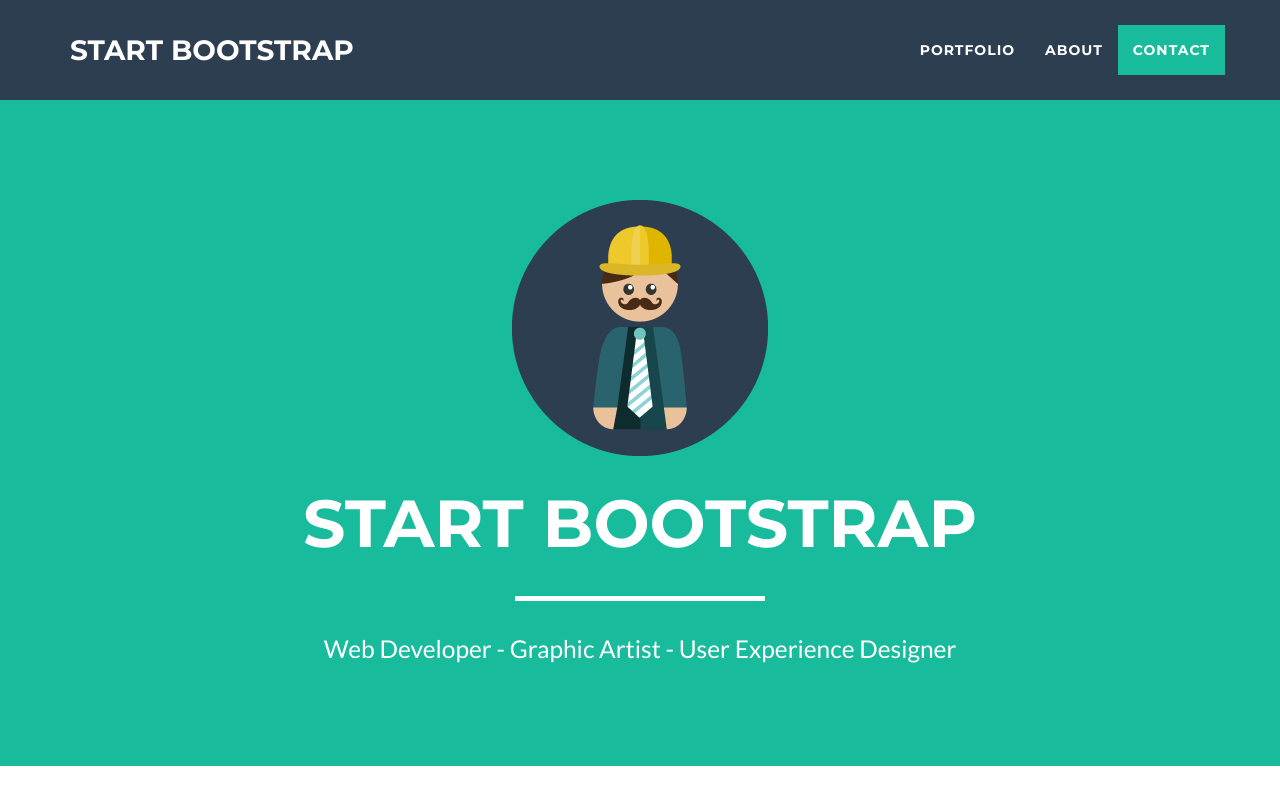
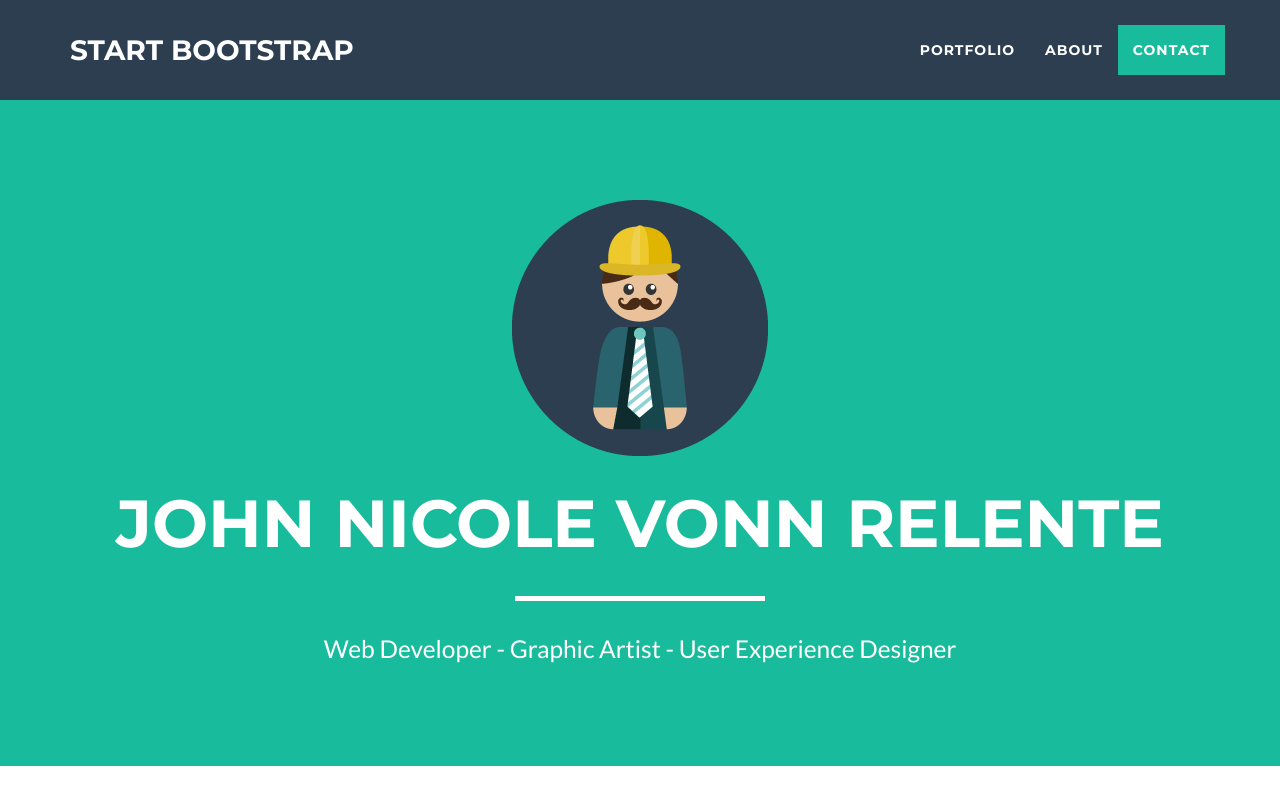
Before and after one commit to johnnyrelente/johnnyrelente.io, a website: page index.html in a window 1280 px wide. Shown: the top 800 px of the page. Drawn offline with nearby package versions, Linux system fonts and the light colour scheme.

Commit message:
Update index.html

```diff
--- a/index.html
+++ b/index.html
@@ -73,7 +73,7 @@
                 <div class="col-lg-12">
                     <img class="img-responsive" src="img/profile.png" alt="">
                     <div class="intro-text">
-                        <span class="name">Start Bootstrap</span>
+                        <span class="name">John Nicole Vonn Relente</span>
                         <hr class="star-light">
                         <span class="skills">Web Developer - Graphic Artist - User Experience Designer</span>
                     </div>
```
